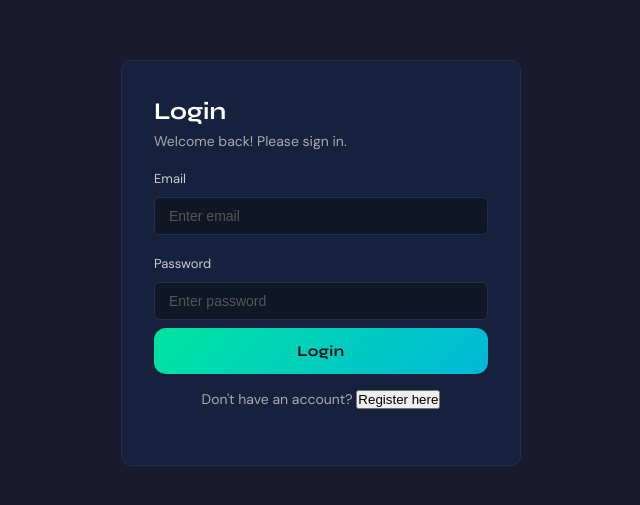
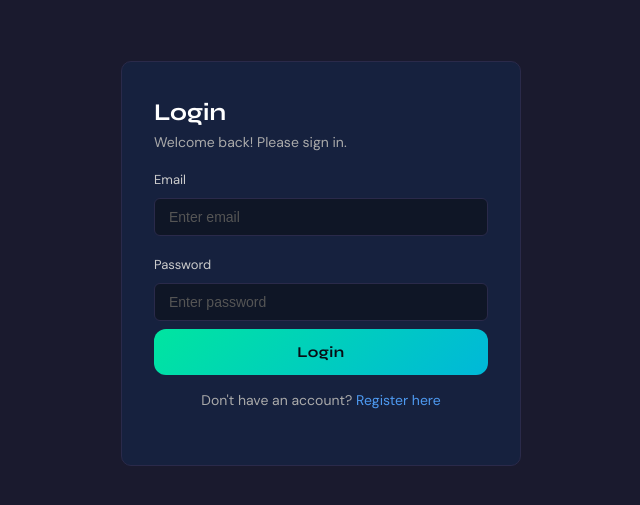
Before and after one commit to yeon-kimin1473/jobtracker-frontend, a React (Create React App) app: page /login in a window 1280 px wide. Shown: the part 137-642 px from the top of the page, without its empty margins (319-959 px from the left). Built offline with nearby package versions, Linux system fonts and the light colour scheme.

Commit message:
fix href code

```diff
--- a/src/Login.js
+++ b/src/Login.js
@@ -60,7 +60,7 @@ function Login() {
 
         <p style={{ marginTop: '16px', textAlign: 'center' }}>
           Don't have an account?{' '}
-          <button onClick={() => navigate('/register')}>Register here</button>
+          <span onClick={() => navigate('/register')} style={{color: '#4e9af1', cursor: 'pointer'}}>Register here</span>
         </p>
 
       </div>
--- a/src/Register.js
+++ b/src/Register.js
@@ -70,7 +70,7 @@ function Register() {
 
         <p style={{ marginTop: '16px', textAlign: 'center' }}>
           Already have an account?{' '}
-          <button onClick={() => navigate('/login')}>Login here</button>
+          <span onClick={() => navigate('/login')} style={{color: '#4e9af1', cursor: 'pointer'}}>Login here</span>
         </p>
 
       </div>
```
Also changed, not shown: 1 other file (tests, documents, lock files or other folders).
